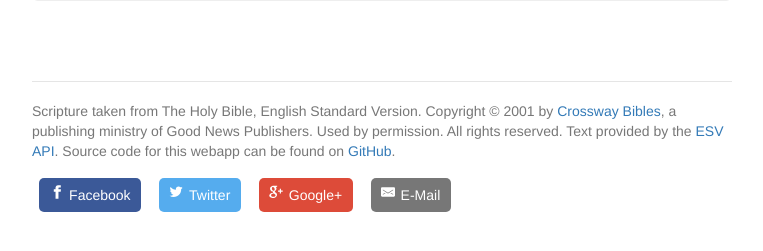
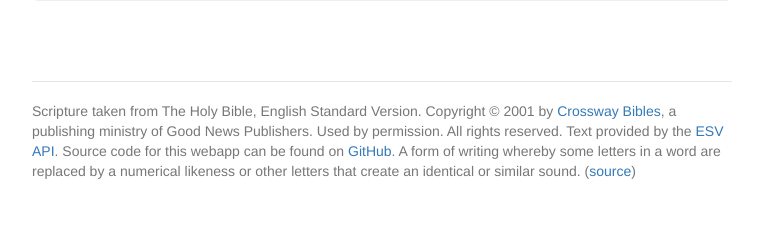
Before and after one commit to orjanv/ESVtoLeetFlaskApp, a Flask app: page / in a window 1280 px wide. Shown: the part 341-592 px from the top of the page, without its empty margins (258-1021 px from the left). Run offline with Flask 2, Linux system fonts and the light colour scheme; data that the repository does not hold is empty; some libraries are stand-ins or nearby versions.

Commit message:
minor changes

```diff
--- a/templates/index.html
+++ b/templates/index.html
@@ -66,32 +66,8 @@
 
     <footer class="footer">
         <p>
-        Scripture taken from The Holy Bible, English Standard Version. Copyright &copy; 2001 by <a href="http://www.crosswaybibles.org">Crossway Bibles</a>, a publishing ministry of Good News Publishers. Used by permission. All rights reserved. Text provided by the <a href="https://api.esv.org/">ESV API</a>. Source code for this webapp can be found on <a href="https://github.com/orjanv/ESVtoLeetFlaskApp">GitHub</a>.
+        Scripture taken from The Holy Bible, English Standard Version. Copyright &copy; 2001 by <a href="http://www.crosswaybibles.org">Crossway Bibles</a>, a publishing ministry of Good News Publishers. Used by permission. All rights reserved. Text provided by the <a href="https://api.esv.org/">ESV API</a>. Source code for this webapp can be found on <a href="https://github.com/orjanv/ESVtoLeetFlaskApp">GitHub</a>. A form of writing whereby some letters in a word are replaced by a numerical likeness or other letters that create an identical or similar sound. (<a href="https://www.urbandictionary.com/define.php?term=leet%20speak" target="_blank">source</a>)
         </p>
-        <!-- Sharingbutton Facebook -->
-        <a class="resp-sharing-button__link" href="https://facebook.com/sharer/sharer.php?u=http://apps.hoyd.net/esvtoleet" target="_blank" aria-label="Facebook">
-          <div class="resp-sharing-button resp-sharing-button--facebook resp-sharing-button--medium"><div aria-hidden="true" class="resp-sharing-button__icon resp-sharing-button__icon--solid">
-            <svg xmlns="http://www.w3.org/2000/svg" viewBox="0 0 24 24"><path d="M18.77 7.46H14.5v-1.9c0-.9.6-1.1 1-1.1h3V.5h-4.33C10.24.5 9.5 3.44 9.5 5.32v2.15h-3v4h3v12h5v-12h3.85l.42-4z"/></svg></div>Facebook</div>
-        </a>
-
-        <!-- Sharingbutton Twitter -->
-        <a class="resp-sharing-button__link" href="https://twitter.com/intent/tweet/?text=Turn any bible verse into leetspeak at http://apps.hoyd.net/esvtoleet via @hoyd" target="_blank" aria-label="Twitter">
-          <div class="resp-sharing-button resp-sharing-button--twitter resp-sharing-button--medium"><div aria-hidden="true" class="resp-sharing-button__icon resp-sharing-button__icon--solid">
-            <svg xmlns="http://www.w3.org/2000/svg" viewBox="0 0 24 24"><path d="M23.44 4.83c-.8.37-1.5.38-2.22.02.93-.56.98-.96 1.32-2.02-.88.52-1.86.9-2.9 1.1-.82-.88-2-1.43-3.3-1.43-2.5 0-4.55 2.04-4.55 4.54 0 .36.03.7.1 1.04-3.77-.2-7.12-2-9.36-4.75-.4.67-.6 1.45-.6 2.3 0 1.56.8 2.95 2 3.77-.74-.03-1.44-.23-2.05-.57v.06c0 2.2 1.56 4.03 3.64 4.44-.67.2-1.37.2-2.06.08.58 1.8 2.26 3.12 4.25 3.16C5.78 18.1 3.37 18.74 1 18.46c2 1.3 4.4 2.04 6.97 2.04 8.35 0 12.92-6.92 12.92-12.93 0-.2 0-.4-.02-.6.9-.63 1.96-1.22 2.56-2.14z"/></svg></div>Twitter</div>
-        </a>
-
-        <!-- Sharingbutton Google+ -->
-        <a class="resp-sharing-button__link" href="https://plus.google.com/share?url=http://apps.hoyd.net/esvtoleet" target="_blank" aria-label="Google+">
-          <div class="resp-sharing-button resp-sharing-button--google resp-sharing-button--medium"><div aria-hidden="true" class="resp-sharing-button__icon resp-sharing-button__icon--solid">
-            <svg xmlns="http://www.w3.org/2000/svg" viewBox="0 0 24 24"><path d="M11.37 12.93c-.73-.52-1.4-1.27-1.4-1.5 0-.43.03-.63.98-1.37 1.23-.97 1.9-2.23 1.9-3.57 0-1.22-.36-2.3-1-3.05h.5c.1 0 .2-.04.28-.1l1.36-.98c.16-.12.23-.34.17-.54-.07-.2-.25-.33-.46-.33H7.6c-.66 0-1.34.12-2 .35-2.23.76-3.78 2.66-3.78 4.6 0 2.76 2.13 4.85 5 4.9-.07.23-.1.45-.1.66 0 .43.1.83.33 1.22h-.08c-2.72 0-5.17 1.34-6.1 3.32-.25.52-.37 1.04-.37 1.56 0 .5.13.98.38 1.44.6 1.04 1.84 1.86 3.55 2.28.87.23 1.82.34 2.8.34.88 0 1.7-.1 2.5-.34 2.4-.7 3.97-2.48 3.97-4.54 0-1.97-.63-3.15-2.33-4.35zm-7.7 4.5c0-1.42 1.8-2.68 3.9-2.68h.05c.45 0 .9.07 1.3.2l.42.28c.96.66 1.6 1.1 1.77 1.8.05.16.07.33.07.5 0 1.8-1.33 2.7-3.96 2.7-1.98 0-3.54-1.23-3.54-2.8zM5.54 3.9c.33-.38.75-.58 1.23-.58h.05c1.35.05 2.64 1.55 2.88 3.35.14 1.02-.08 1.97-.6 2.55-.32.37-.74.56-1.23.56h-.03c-1.32-.04-2.63-1.6-2.87-3.4-.13-1 .08-1.92.58-2.5zM23.5 9.5h-3v-3h-2v3h-3v2h3v3h2v-3h3"/></svg></div>Google+</div>
-        </a>
-
-        <!-- Sharingbutton E-Mail -->
-        <a class="resp-sharing-button__link" href="mailto:?subject=Turn any bible verse into leetspeak with this translator;body=http://apps.hoyd.net/esvtoleet" target="_self" aria-label="E-Mail">
-          <div class="resp-sharing-button resp-sharing-button--email resp-sharing-button--medium"><div aria-hidden="true" class="resp-sharing-button__icon resp-sharing-button__icon--solid">
-            <svg xmlns="http://www.w3.org/2000/svg" viewBox="0 0 24 24"><path d="M22 4H2C.9 4 0 4.9 0 6v12c0 1.1.9 2 2 2h20c1.1 0 2-.9 2-2V6c0-1.1-.9-2-2-2zM7.25 14.43l-3.5 2c-.08.05-.17.07-.25.07-.17 0-.34-.1-.43-.25-.14-.24-.06-.55.18-.68l3.5-2c.24-.14.55-.06.68.18.14.24.06.55-.18.68zm4.75.07c-.1 0-.2-.03-.27-.08l-8.5-5.5c-.23-.15-.3-.46-.15-.7.15-.22.46-.3.7-.14L12 13.4l8.23-5.32c.23-.15.54-.08.7.15.14.23.07.54-.16.7l-8.5 5.5c-.08.04-.17.07-.27.07zm8.93 1.75c-.1.16-.26.25-.43.25-.08 0-.17-.02-.25-.07l-3.5-2c-.24-.13-.32-.44-.18-.68s.44-.32.68-.18l3.5 2c.24.13.32.44.18.68z"/></svg></div>E-Mail</div>
-        </a>
-
     </footer>
 
 </div>
```
